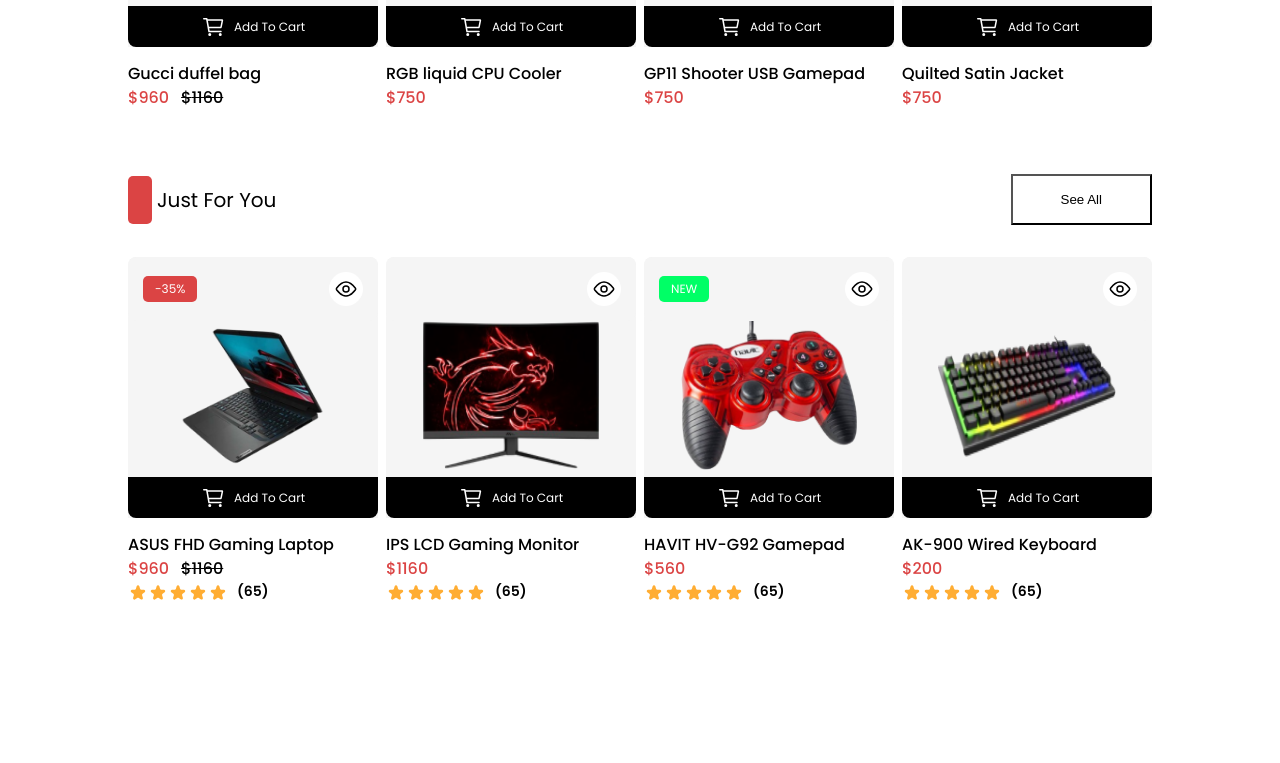
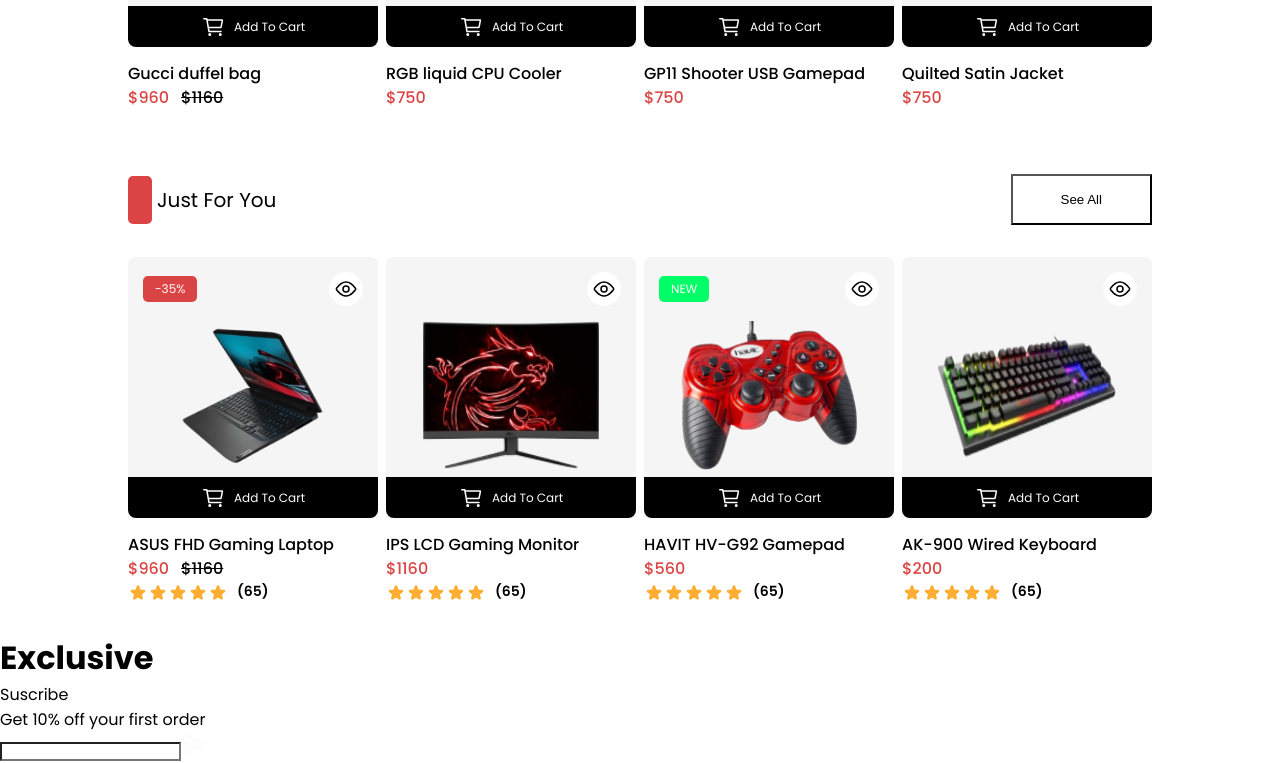
Before and after one commit to Chukwuderah/wishlist, a React (Vite) app: page / in a window 1280 px wide. Shown: the part 469-1232 px from the top of the page. Before the commit the page ends 1103 px from the top, so only its background shows below. Built offline with nearby package versions, Linux system fonts and the light colour scheme.

Commit message:
exported footer to App.jsx

```diff
--- a/src/App.jsx
+++ b/src/App.jsx
@@ -4,6 +4,7 @@
 import Header from "./Header";
 import WishList from "./wishList";
 import Suggestion from "./Suggestion";
+import Footer from "./Footer";
 
 function App() {
   return (
@@ -12,6 +13,7 @@
       <Header />
       <WishList />
       <Suggestion />
+      <Footer />
     </body>
   );
 }
--- a/src/Footer.jsx
+++ b/src/Footer.jsx
@@ -2,8 +2,11 @@
 import FirstList from "./first-list";
 
 const Footer = () => {
-    return (
-        <footer className="flex-container">
-            <FirstList />
-        </footer>
-    );}
+  return (
+    <footer className="flex-container">
+      <FirstList />
+    </footer>
+  );
+};
+
+export default Footer;
```
